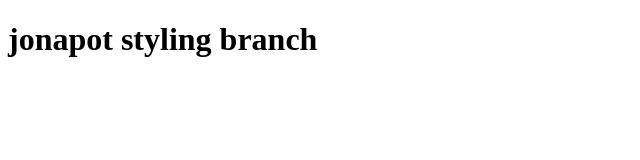
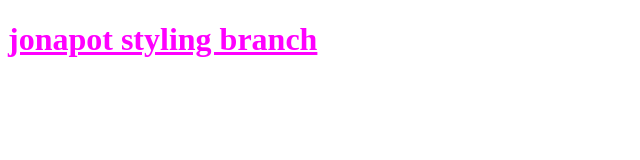
Before and after one commit to iamdavidlevai/vcs-project, a plain HTML site: page index.html in a window 1280 px wide. Shown: the whole page, without its empty margins (0-640 px from the left). Drawn offline with Linux system fonts and the light colour scheme; the site is published under a folder, as on GitHub Pages, so addresses that start at the root find nothing.

Commit message:
fixed stylesheet linking bug

```diff
--- a/index.html
+++ b/index.html
@@ -4,7 +4,7 @@
   <meta charset="UTF-8">
   <meta http-equiv="X-UA-Compatible" content="IE=edge">
   <meta name="viewport" content="width=device-width, initial-scale=1.0">
-  <link href="/style.css" rel="stylesheet" />
+  <link href="./style.css" rel="stylesheet" />
   <title>VCS helo</title>
 </head>
 <body>
```
